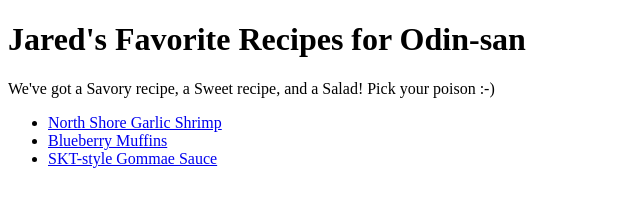
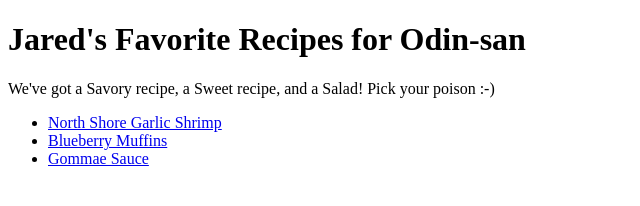
Before and after one commit to rythrojaofficial/odin-recipes, a plain HTML site: page index.html in a window 1280 px wide. Shown: the full height of the page, 0-640 px from the left. Drawn offline with Linux system fonts and the light colour scheme.

Commit message:
Change gommae title

```diff
--- a/index.html
+++ b/index.html
@@ -13,7 +13,7 @@
         <li> <a href="./recipes/ns-garlic-shrimp.html">North Shore Garlic Shrimp</a>
         </li>
         <li> <a href="./recipes/muffins.html">Blueberry Muffins</a></li>
-        <li> <a href="./recipes/gommae.html">SKT-style Gommae Sauce</a></li>
+        <li> <a href="./recipes/gommae.html">Gommae Sauce</a></li>
     </ul>
 </body>
 </html>
```
Also changed, not shown: recipes/gommae.html (+1 -1 lines).
